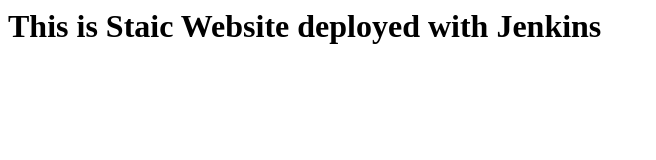
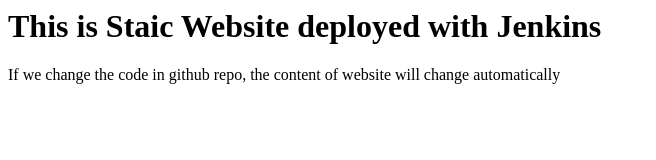
Before and after one commit to nancymishra/S3Website, a plain HTML site: page index.html in a window 1280 px wide. Shown: the whole page, without its empty margins (0-656 px from the left). Drawn offline with Linux system fonts and the light colour scheme.

Commit message:
Update index.html

```diff
--- a/index.html
+++ b/index.html
@@ -2,5 +2,6 @@
 <head> </head>
 <body>
 <h1> This is Staic Website deployed with Jenkins </h1>
+  <p>If we change the code in github repo, the content of website will change automatically </p>
 </body>
 </html>
```
